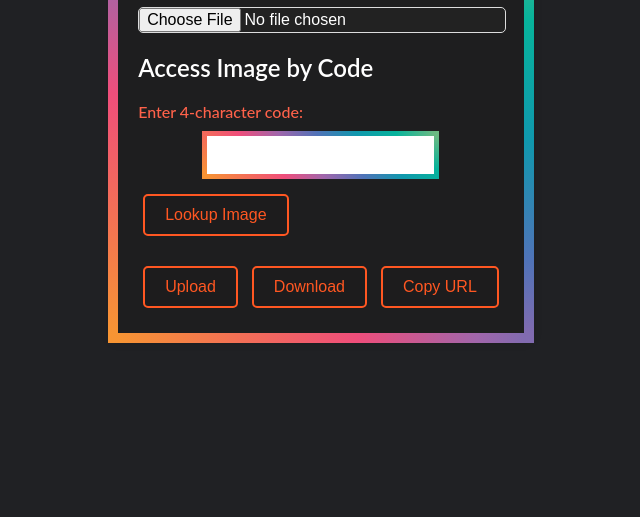
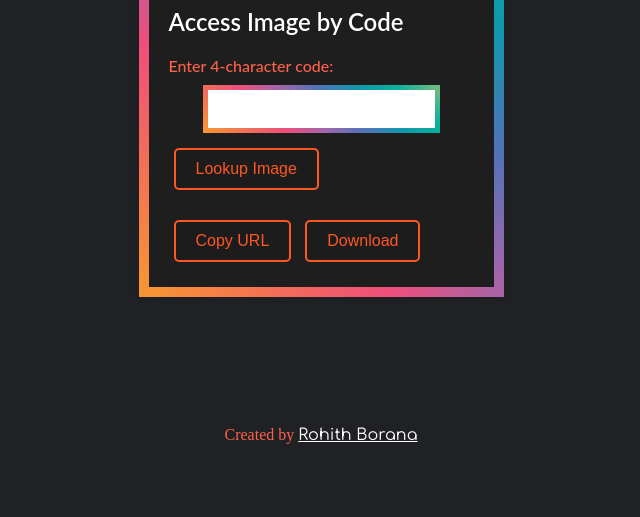
Before and after one commit to therohithborana/lessGoo, a website: page public/index.html in a window 1280 px wide. Shown: the part 283-800 px from the top of the page, without its empty margins (319-959 px from the left). Drawn offline with nearby package versions, Linux system fonts and the light colour scheme.

Commit message:
Update index.html

```diff
--- a/public/index.html
+++ b/public/index.html
@@ -1,5 +1,6 @@
 <!DOCTYPE html>
 <html lang="en">
+
 <head>
   <meta charset="UTF-8">
   <meta name="viewport" content="width=device-width, initial-scale=1.0">
@@ -11,6 +12,7 @@
   <script src="https://cdnjs.cloudflare.com/ajax/libs/jquery/3.6.0/jquery.min.js"></script>
   <script src="script.js" defer></script>
 </head>
+
 <body>
   <div class="card">
     <div class="card-header">
@@ -22,6 +24,8 @@
         <label for="image-upload">Select an image to upload</label>
         <input type="file" id="image-upload" accept="image/*">
       </div>
+      <!-- Move Upload button here -->
+      <button id="upload-button" disabled>Upload</button>
       <div id="selected-file-alert" class="alert" style="display: none;">
         <strong>Selected File:</strong>
         <span id="selected-file-name"></span>
@@ -51,13 +55,20 @@
       </div>
     </div>
     <div class="card-footer">
-            <button id="upload-button" disabled>Upload</button>
+      <!-- Move Copy URL button here -->
+      <button id="copy-link-button" disabled>Copy URL</button>
+      <!-- Move Download button here -->
       <button id="download-button" disabled>Download</button>
-            <button id="copy-link-button" disabled>Copy URL</button>
     </div>
+  </div>
+
+  <div class="card-footer">
+    <p style="color: #FF624A;">Created by <a href="https://linkedin.com/in/rohith-borana-b10778266"
+        target="_blank">Rohith Borana</a></p>
   </div>
 
   <!-- Include your image lookup script here -->
   <script src="code-lookup.js"></script>
 </body>
+
 </html>
```
Lines whose indentation alone changed are shown as unchanged.
